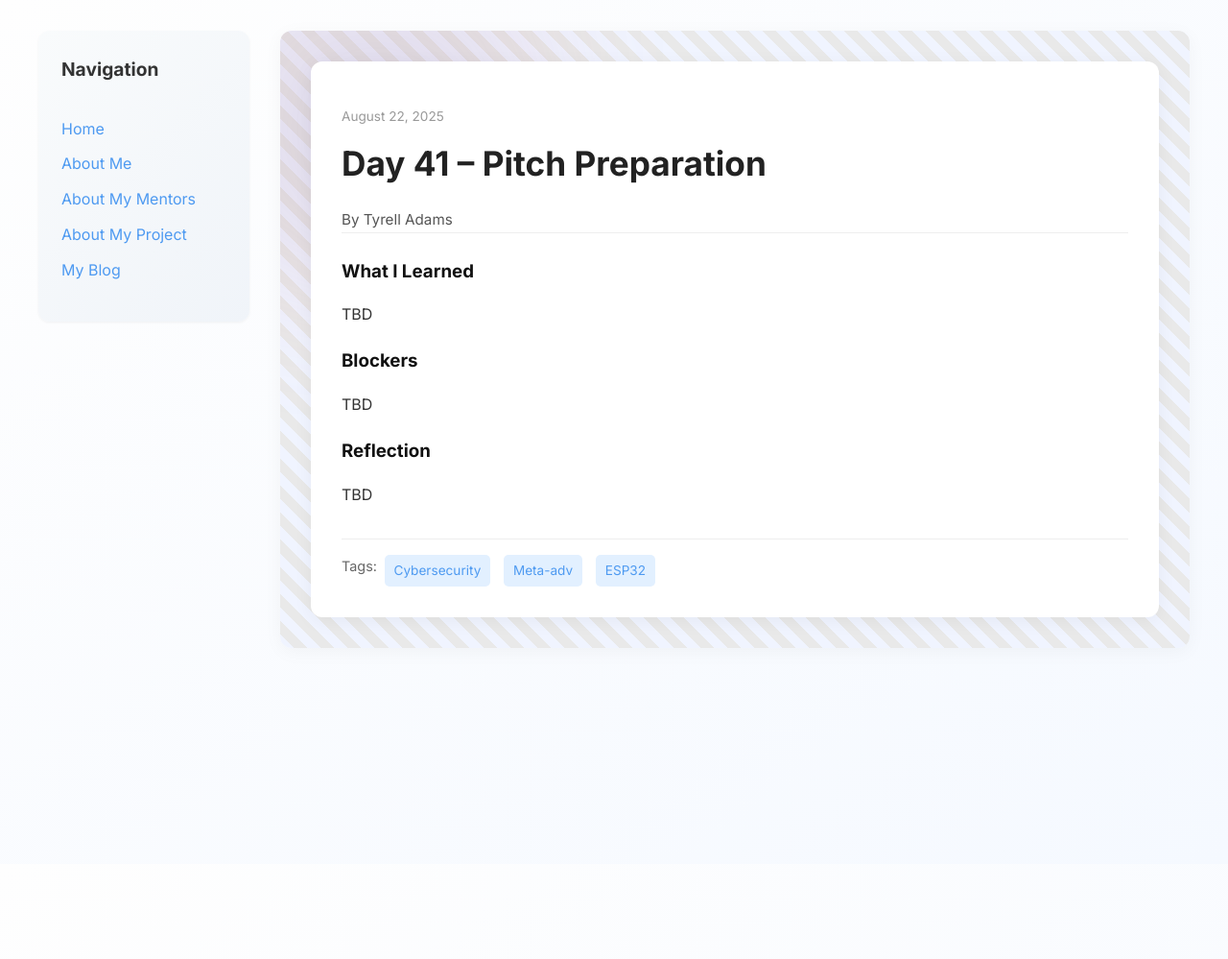
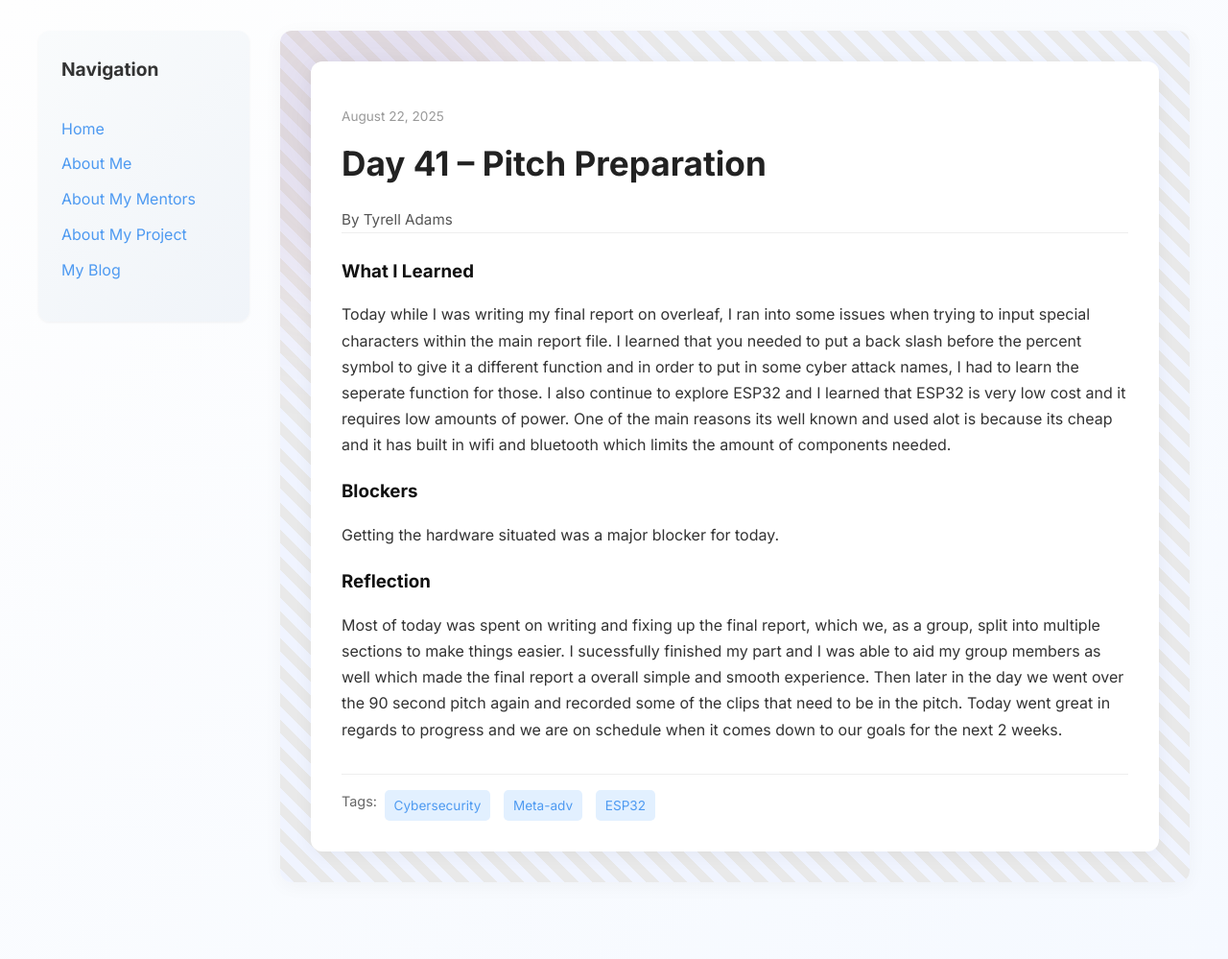
Before and after one commit to Tyrell-Adams/Tyrell-Adams.github.io, a Jekyll site: the page built from _posts/2025-07-22-day-41.md, in a window 1280 px wide. Shown: the whole page at 96% size. Built offline with Jekyll 4.4.1, drawn with Linux system fonts in a browser that asks for light colours; before the commit the page ends 900 px from its top, so only the background shows below that.

Commit message:
Update 2025-07-22-day-41.md

```diff
--- a/_posts/2025-07-22-day-41.md
+++ b/_posts/2025-07-22-day-41.md
@@ -7,9 +7,9 @@ permalink: /day41.html
 tags: ["Cybersecurity", "Meta-adv", "ESP32"]
 
 what_i_learned: |
-  TBD
+  Today while I was writing my final report on overleaf, I ran into some issues when trying to input special characters within the main report file. I learned that you needed to put a back slash before the percent symbol to give it a different function and in order to put in some cyber attack names, I had to learn the seperate function for those. I also continue to explore ESP32 and I learned that ESP32 is very low cost and it requires low amounts of power. One of the main reasons its well known and used alot is because its cheap and it has built in wifi and bluetooth which limits the amount of components needed.
 blockers: |
-  TBD
+  Getting the hardware situated was a major blocker for today.
 reflection: |
-  TBD
+  Most of today was spent on writing and fixing up the final report, which we, as a group, split into multiple sections to make things easier. I sucessfully finished my part and I was able to aid my group members as well which made the final report a overall simple and smooth experience. Then later in the day we went over the 90 second pitch again and recorded some of the clips that need to be in the pitch. Today went great in regards to progress and we are on schedule when it comes down to our goals for the next 2 weeks.
 ---
```
